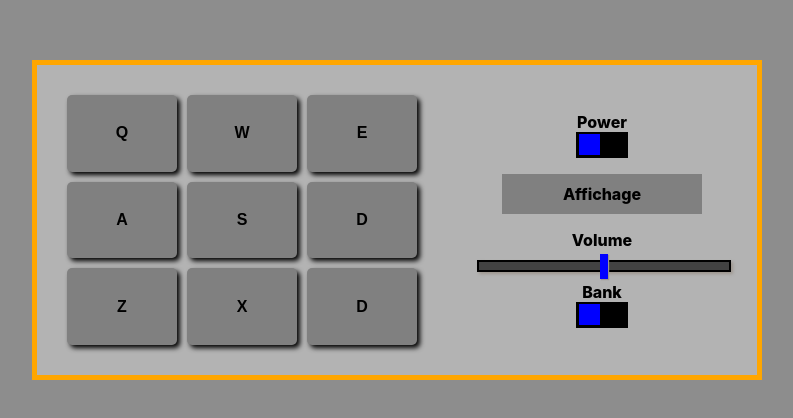
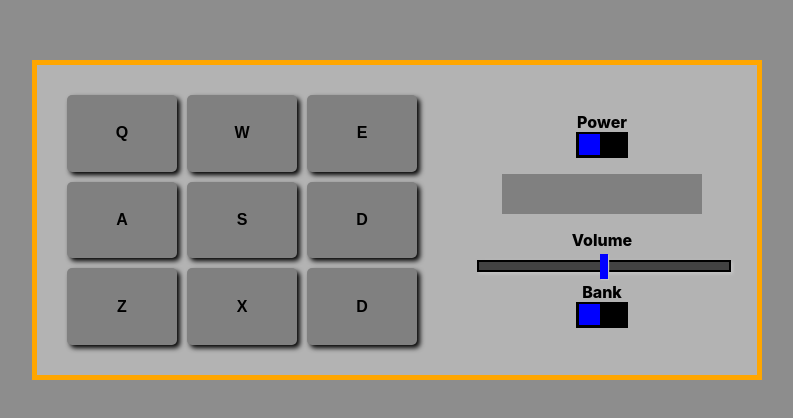
Before and after one commit to jblarriviere/drum-machine, a React (Create React App) app: page / in a window 1280 px wide. Shown: the part 180-598 px from the top of the page, without its empty margins (243-1036 px from the left). Built offline with nearby package versions, Linux system fonts and the light colour scheme.

Commit message:
Implementing state + changes for Power Volume&Bank

```diff
--- a/src/App.js
+++ b/src/App.js
@@ -21,14 +21,51 @@ class App extends React.Component {
   constructor(props) {
     super(props);
     this.state = {
-      display: "Affichage"
+      isOn: false,
+      bankSwitch: 'drums',
+      volume: 50,
+      lastAction: ''
     };
   }
+
+  onVolumeUpdate (event) {
+    let text = "Volume : " + event.target.value;
+    this.setState({
+      volume: event.target.value,
+      lastAction: text
+    });
+  }
+
+  onPowerChange(event) {
+    this.setState({
+      isOn: !this.state.isOn,
+      lastAction: this.state.isOn ? 'OFF' : 'ON'
+    });
+  }
+
+  onBankChange(event) {
+    this.setState({
+      bankSwitch: this.state.bankSwitch === 'drums' ? 'piano' : 'drums',
+      lastAction: this.state.bankSwitch === 'drums' ? 'Smooth Piano Kit' : 'Heater Kit'
+    });
+  }
+
   render() {
     return (
       <div id="drum-machine">
-        <PadControls />
-        <SettingControls display={this.state.display}/>
+        <PadControls
+          isOn={this.state.isOn}
+          volume={this.state.volume}
+          currentBank={this.state.bankSwitch}
+        />
+        <SettingControls
+          isOn = {this.state.isOn}
+          display={this.state.lastAction}
+          volume={this.state.volume}
+          onVolumeUpdate={this.onVolumeUpdate = this.onVolumeUpdate.bind(this)}
+          onPowerChange={this.onPowerChange = this.onPowerChange.bind(this)}
+          onBankChange= {this.onBankChange = this.onBankChange.bind(this)}
+        />
       </div>
     );
   }
@@ -70,10 +107,20 @@ class SettingControls extends React.Component {
   render() {
     return(
       <div id="settingControls">
-        <Switch name='Power' />
+        <Switch
+          name='Power'
+          handleChange = {this.props.onPowerChange}
+        />
         <Display text={this.props.display}/>
-        <VolumeSlide />
-        <Switch name='Bank' />
+        <VolumeSlide
+          onVolumeUpdate={this.props.onVolumeUpdate}
+          volume={this.props.volume}
+          isOn={this.props.isOn}
+        />
+        <Switch
+          name='Bank'
+          handleChange = {this.props.onBankChange}
+        />
       </div>
     );
   }
@@ -85,7 +132,7 @@ class Switch extends React.Component {
       <div className="switchContainer">
         <p>{this.props.name}</p>
         <label class="switch">
-          <input type="checkbox" />
+          <input type="checkbox" onChange={this.props.handleChange}/>
           <span class="slider"></span>
         </label>
       </div>
@@ -109,6 +156,9 @@ class VolumeSlide extends React.Component {
         <input type="range"
               id="volume"
               name="volume"
+              onChange={this.props.onVolumeUpdate}
+              value={this.props.volume}
+              disabled={this.props.isOn?false:true}
         />
       </div>
     );
```
